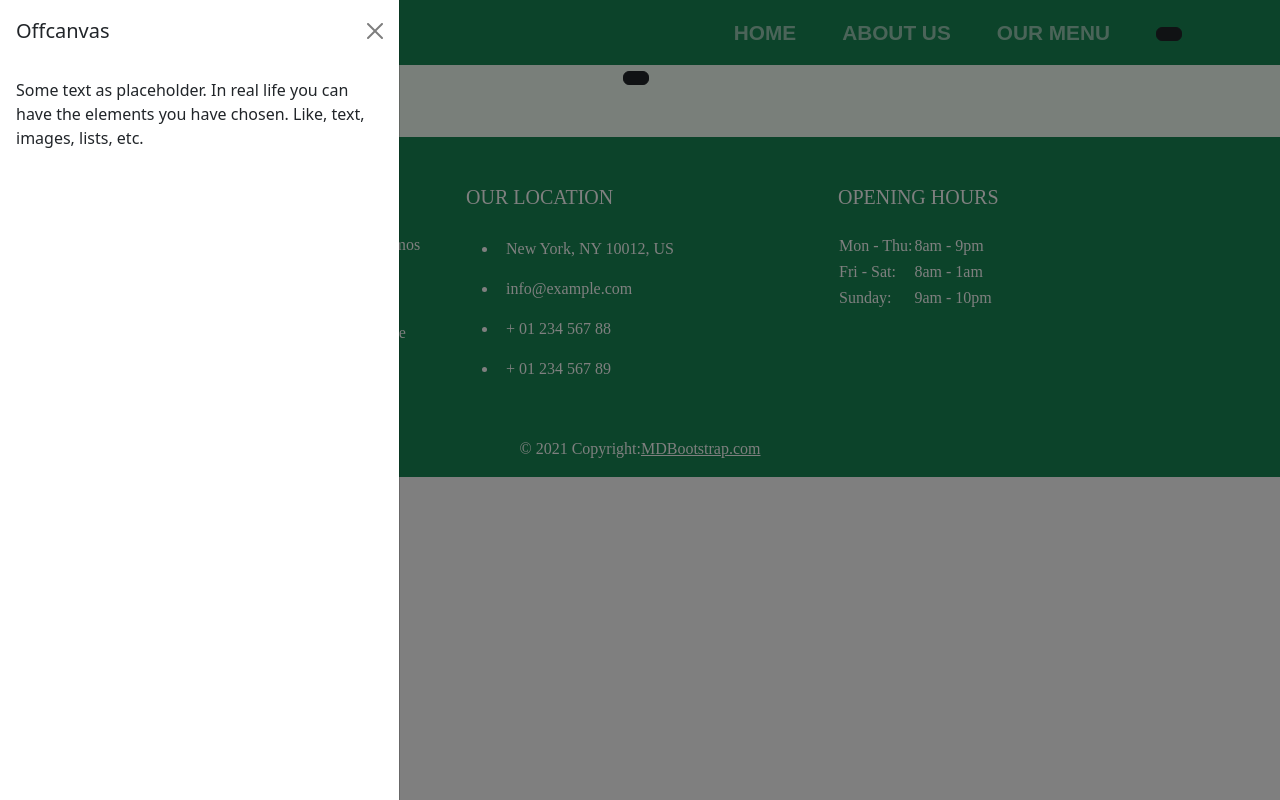
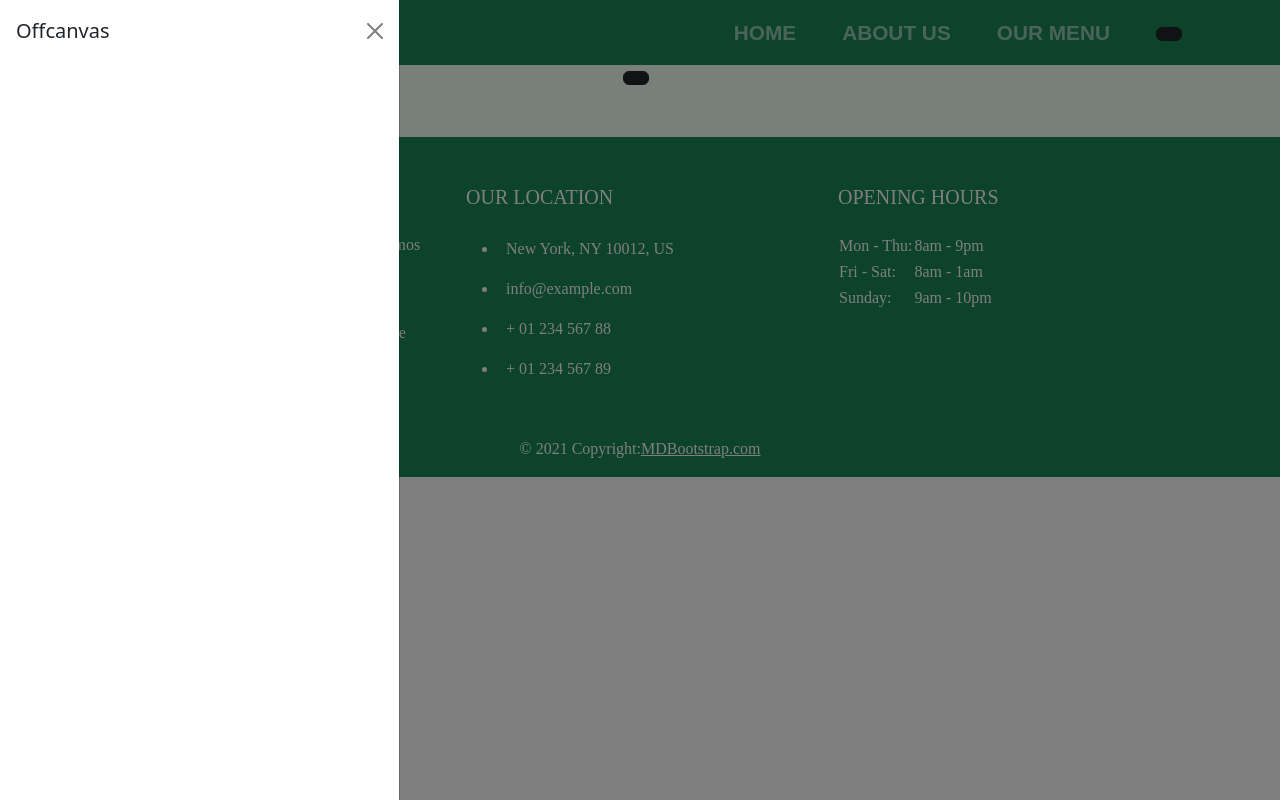
Before and after one commit to j-sylvia/burgershop, a React (Create React App) app: page /cart in a window 1280 px wide. Both pictures are taken after a click on the button 636 px from the left and 78 px from the top of the page. Built offline with nearby package versions, Linux system fonts and the light colour scheme; grey boxes are pictures that could not be loaded.

Commit message:
Update Cart.js

```diff
--- a/src/components/Cart.js
+++ b/src/components/Cart.js
@@ -2,8 +2,9 @@ import { useState } from 'react';
 import Button from 'react-bootstrap/Button';
 import Offcanvas from 'react-bootstrap/Offcanvas';
 import React from 'react';
+// import {addToCart} from './Menu'
 
-function OffCanvasExample({ name, ...props }) {
+function OffCanvasExample({ cart, addToCart, ...props }) {
   const [show, setShow] = useState(false);
 
   const handleClose = () => setShow(false);
@@ -19,8 +20,13 @@ function OffCanvasExample({ name, ...props }) {
           <Offcanvas.Title>Offcanvas</Offcanvas.Title>
         </Offcanvas.Header>
         <Offcanvas.Body>
-          Some text as placeholder. In real life you can have the elements you
-          have chosen. Like, text, images, lists, etc.
+        {cart && cart.map(product => (
+            <div key={product.id}>
+              <h4>{product.name}</h4>
+              <p>{product.rname}</p>
+              {/* <Button onClick={() => addToCart(product)}>Add to cart</Button> */}
+            </div>
+          ))}
         </Offcanvas.Body>
       </Offcanvas>
     </>
```
